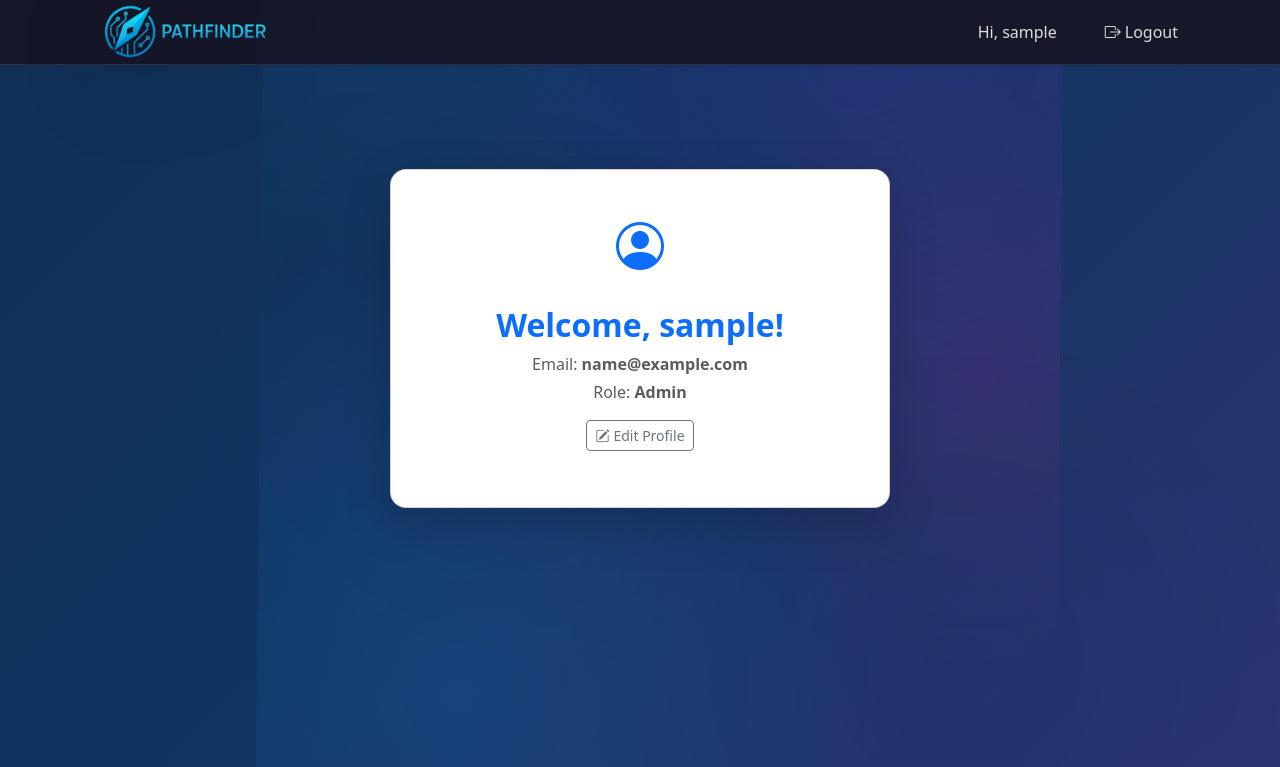
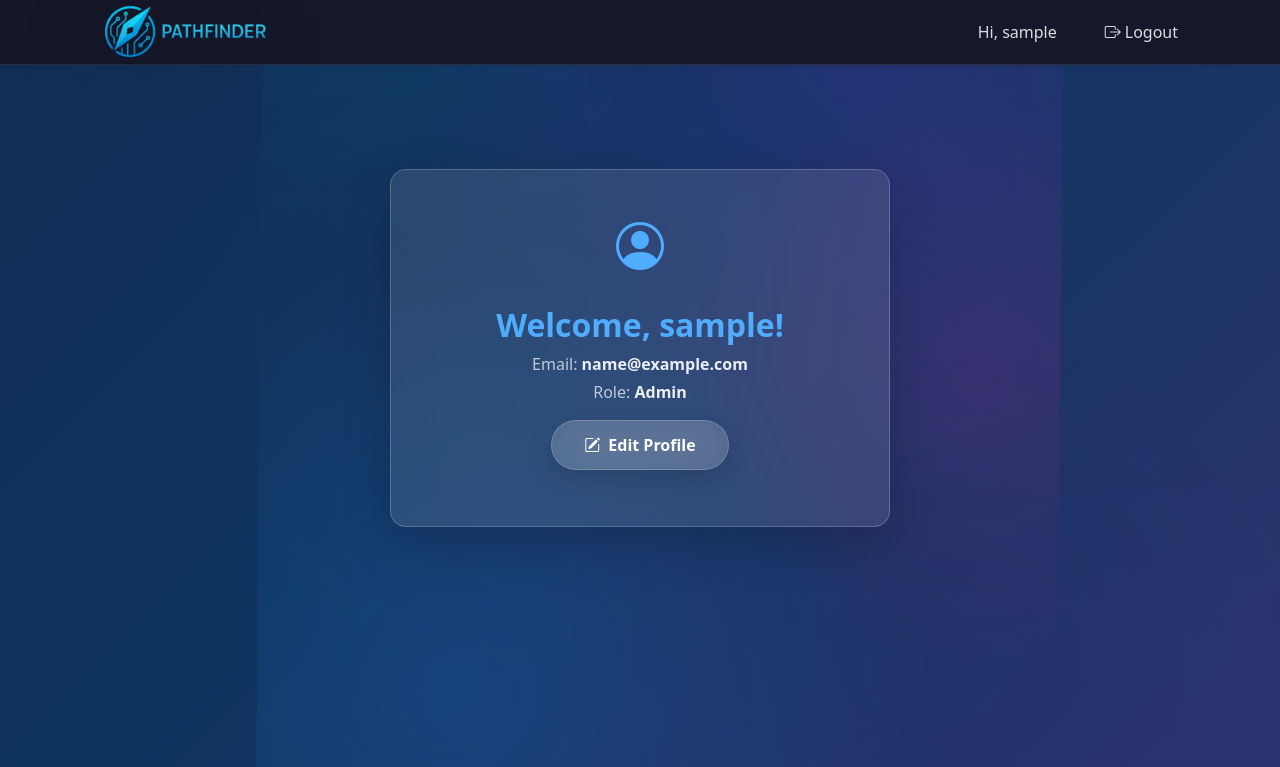
Before and after one commit to codingburgas/2425-11-g-pp-student-practices-assignment-team10, a Flask app: page /profile in a window 1280 px wide. Shown: the top 767 px of the page. Run offline with Flask 3, Linux system fonts and the light colour scheme; the visitor is signed in with stand-in values (Sample User, id 1); parts of the project's set-up code (start-up, migrations or seed data) failed here and were passed over; some libraries are stand-ins or nearby versions.

Commit message:
Add design for the edit profile button

```diff
--- a/flaskProject/templates/profile.html
+++ b/flaskProject/templates/profile.html
@@ -14,24 +14,24 @@
 <p class="text-muted mb-3">Role: <span class="fw-semibold text-capitalize">{{ user.role }}</span></p>
 
             <!-- Edit Profile Button -->
-<a href="{{ url_for('main.edit_profile') }}" class="btn btn-outline-secondary btn-sm mb-3">
-<i class="bi bi-pencil-square me-1"></i>Edit Profile
+<a href="{{ url_for('main.edit_profile') }}" class="btn btn-glassmorphism mb-3">
+<i class="bi bi-pencil-square me-2"></i>Edit Profile
 </a>
 
             {% if user.role == 'student' %}
                 {% if not has_survey %}
-<a href="{{ url_for('form.student_survey') }}" class="btn btn-outline-primary btn-lg rounded-3 mt-2 px-4">
+<a href="{{ url_for('form.student_survey') }}" class="btn btn-primary-gradient btn-lg mt-2">
 <i class="bi bi-ui-checks me-2"></i>Fill Student Survey
 </a>
                 {% else %}
-<a href="{{ url_for('ml.match') }}" class="btn btn-success btn-lg rounded-3 mt-2 px-4">
+<a href="{{ url_for('ml.match') }}" class="btn btn-success-gradient btn-lg mt-2">
 <i class="bi bi-search me-2"></i>Find a Mentor
 </a>
                 {% endif %}
 
             {% elif user.role == 'teacher' %}
                 {% if not has_survey %}
-<a href="{{ url_for('form.teacher_survey') }}" class="btn btn-outline-success btn-lg rounded-3 mt-2 px-4">
+<a href="{{ url_for('form.teacher_survey') }}" class="btn btn-success-gradient btn-lg mt-2">
 <i class="bi bi-person-badge me-2"></i>Fill Mentor Profile
 </a>
                 {% endif %}
@@ -39,4 +39,138 @@
 </div>
 </div>
 </div>
+
+<style>
+/* Dashboard Button Styles - Matching base.html glassmorphism design */
+.btn-glassmorphism {
+    background: rgba(255, 255, 255, 0.15) !important;
+    backdrop-filter: blur(20px);
+    border: 1px solid rgba(255, 255, 255, 0.2) !important;
+    border-radius: 50px;
+    padding: 0.75rem 2rem;
+    font-weight: 600;
+    color: white !important;
+    text-decoration: none;
+    display: inline-block;
+    transition: all 0.3s cubic-bezier(0.4, 0, 0.2, 1);
+    box-shadow: 0 8px 25px rgba(0, 0, 0, 0.15);
+    position: relative;
+    overflow: hidden;
+}
+
+.btn-glassmorphism::before {
+    content: '';
+    position: absolute;
+    top: 0;
+    left: -100%;
+    width: 100%;
+    height: 100%;
+    background: linear-gradient(90deg, transparent, rgba(255, 255, 255, 0.1), transparent);
+    transition: left 0.5s ease;
+}
+
+.btn-glassmorphism:hover::before {
+    left: 100%;
+}
+
+.btn-glassmorphism:hover {
+    background: rgba(255, 255, 255, 0.25) !important;
+    border-color: rgba(255, 255, 255, 0.4) !important;
+    transform: translateY(-2px);
+    box-shadow: 0 12px 35px rgba(0, 0, 0, 0.25);
+    color: white !important;
+}
+
+.btn-primary-gradient {
+    background: linear-gradient(45deg, #4facfe, #00f2fe) !important;
+    border: none !important;
+    border-radius: 50px;
+    padding: 0.75rem 2rem;
+    font-weight: 600;
+    color: white !important;
+    text-decoration: none;
+    display: inline-block;
+    transition: all 0.3s cubic-bezier(0.4, 0, 0.2, 1);
+    box-shadow: 0 8px 25px rgba(79, 172, 254, 0.4);
+    position: relative;
+    overflow: hidden;
+}
+
+.btn-primary-gradient::before {
+    content: '';
+    position: absolute;
+    top: 0;
+    left: -100%;
+    width: 100%;
+    height: 100%;
+    background: linear-gradient(90deg, transparent, rgba(255, 255, 255, 0.2), transparent);
+    transition: left 0.5s ease;
+}
+
+.btn-primary-gradient:hover::before {
+    left: 100%;
+}
+
+.btn-primary-gradient:hover {
+    transform: translateY(-2px);
+    box-shadow: 0 12px 35px rgba(79, 172, 254, 0.6);
+    color: white !important;
+}
+
+.btn-success-gradient {
+    background: linear-gradient(45deg, #56ab2f, #a8e6cf) !important;
+    border: none !important;
+    border-radius: 50px;
+    padding: 0.75rem 2rem;
+    font-weight: 600;
+    color: white !important;
+    text-decoration: none;
+    display: inline-block;
+    transition: all 0.3s cubic-bezier(0.4, 0, 0.2, 1);
+    box-shadow: 0 8px 25px rgba(86, 171, 47, 0.4);
+    position: relative;
+    overflow: hidden;
+}
+
+.btn-success-gradient::before {
+    content: '';
+    position: absolute;
+    top: 0;
+    left: -100%;
+    width: 100%;
+    height: 100%;
+    background: linear-gradient(90deg, transparent, rgba(255, 255, 255, 0.2), transparent);
+    transition: left 0.5s ease;
+}
+
+.btn-success-gradient:hover::before {
+    left: 100%;
+}
+
+.btn-success-gradient:hover {
+    transform: translateY(-2px);
+    box-shadow: 0 12px 35px rgba(86, 171, 47, 0.6);
+    color: white !important;
+}
+
+/* Enhanced card styling to match base.html */
+.card {
+    background: rgba(255, 255, 255, 0.1) !important;
+    backdrop-filter: blur(20px);
+    border: 1px solid rgba(255, 255, 255, 0.2) !important;
+    color: white !important;
+}
+
+.text-primary {
+    color: #4facfe !important;
+}
+
+.text-muted {
+    color: rgba(255, 255, 255, 0.7) !important;
+}
+
+.fw-semibold {
+    color: rgba(255, 255, 255, 0.9) !important;
+}
+</style>
 {% endblock %}
```
